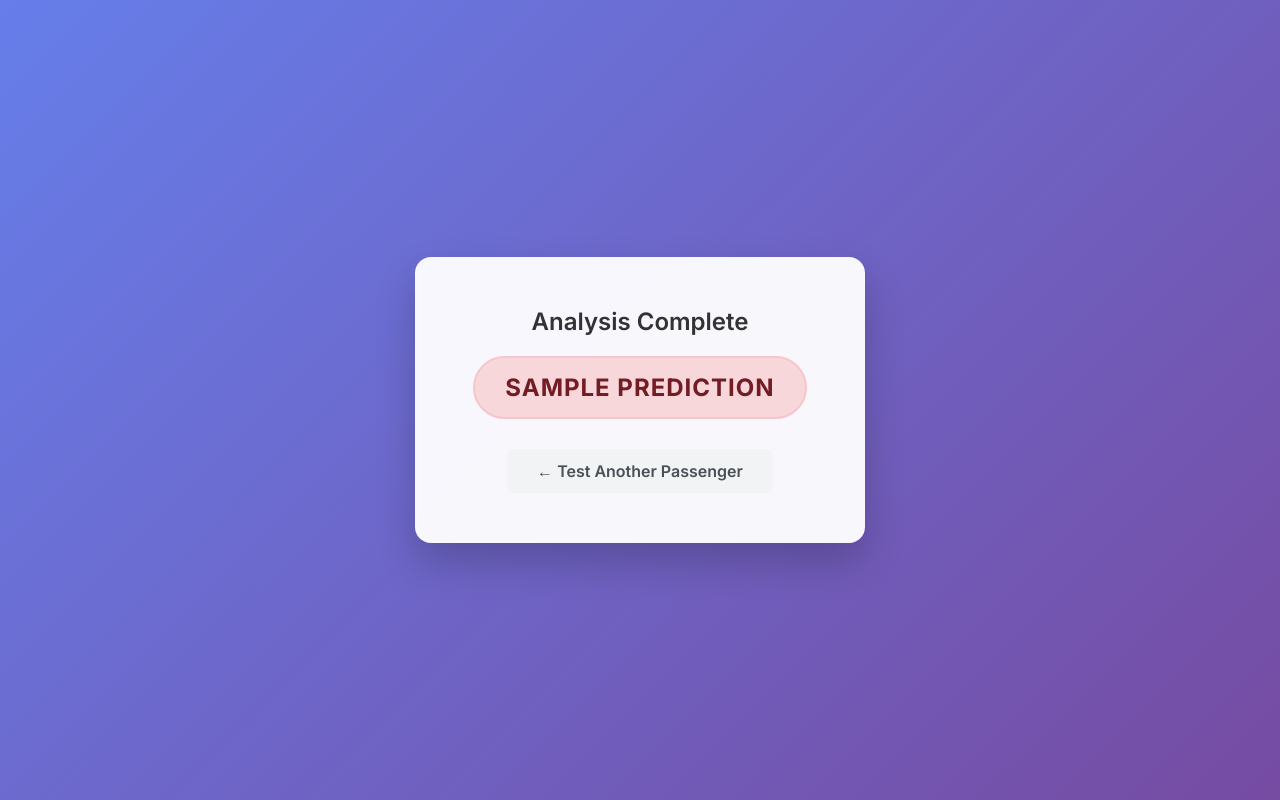
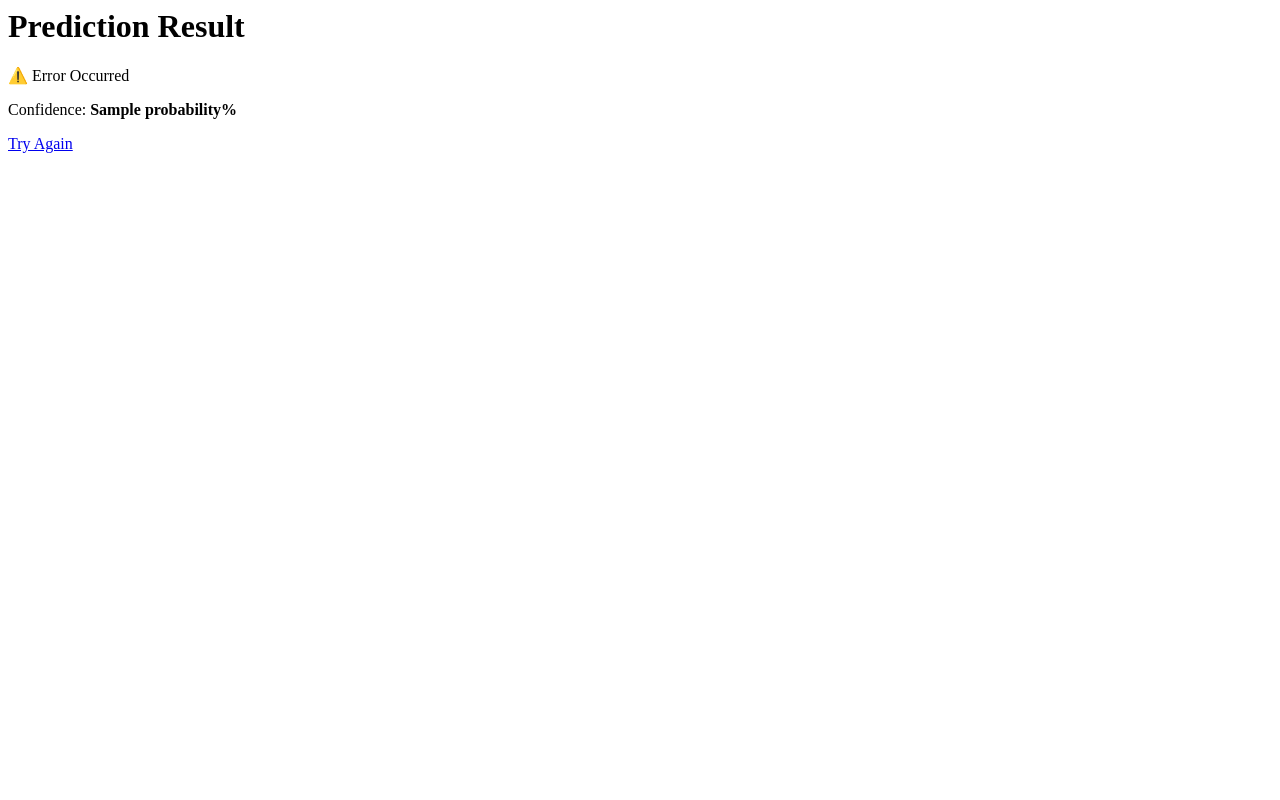
Before and after one commit to omvedani07-glitch/2Ai1__10, a Flask app: template templates/result.html in a window 1280 px wide. Run offline with Flask 3, Linux system fonts and the light colour scheme; the template is opened without the code that fills it: most values are stand-ins (such as "Sample title", 1, 10 or a date in 2020); parts of the project's set-up code (start-up, migrations or seed data) failed here and were passed over.

Commit message:
Update result.html

```diff
--- a/templates/result.html
+++ b/templates/result.html
@@ -1,100 +1,20 @@
-<!DOCTYPE html>
-<html lang="en">
-<head>
-    <meta charset="UTF-8">
-    <meta name="viewport" content="width=device-width, initial-scale=1.0">
-    <title>Prediction Result</title>
-    <link href="https://fonts.googleapis.com/css2?family=Inter:wght@400;500;600;700&display=swap" rel="stylesheet">
-    <style>
-        * {
-            box-sizing: border-box;
-            margin: 0;
-            padding: 0;
-            font-family: 'Inter', sans-serif;
-        }
+<div class="result-box">
+    <h1>Prediction Result</h1>
 
-        body {
-            background: linear-gradient(135deg, #667eea 0%, #764ba2 100%);
-            min-height: 100vh;
-            display: flex;
-            justify-content: center;
-            align-items: center;
-            padding: 20px;
-        }
+    {% if prediction == 1 %}
+        <p class="survived">🎉 Passenger Survived</p>
+    {% elif prediction == 0 %}
+        <p class="not-survived">❌ Passenger Did Not Survive</p>
+    {% else %}
+        <p>⚠️ Error Occurred</p>
+        <p>{{ error }}</p>
+    {% endif %}
 
-        .card {
-            background: rgba(255, 255, 255, 0.95);
-            padding: 50px 40px;
-            border-radius: 16px;
-            box-shadow: 0 20px 40px rgba(0, 0, 0, 0.2);
-            width: 100%;
-            max-width: 450px;
-            text-align: center;
-            backdrop-filter: blur(10px);
-        }
+    {% if probability %}
+        <p style="margin-top:15px;">
+            Confidence: <strong>{{ probability }}%</strong>
+        </p>
+    {% endif %}
 
-        h2 {
-            color: #333;
-            margin-bottom: 20px;
-            font-weight: 600;
-        }
-
-        .result-badge {
-            display: inline-block;
-            padding: 15px 30px;
-            border-radius: 50px;
-            font-size: 24px;
-            font-weight: 700;
-            margin-bottom: 30px;
-            text-transform: uppercase;
-            letter-spacing: 1px;
-        }
-
-        /* Jinja2 logic to change colors based on output */
-        {% if prediction == 'Survived' %}
-            .result-badge {
-                background-color: #d4edda;
-                color: #155724;
-                border: 2px solid #c3e6cb;
-            }
-        {% else %}
-            .result-badge {
-                background-color: #f8d7da;
-                color: #721c24;
-                border: 2px solid #f5c6cb;
-            }
-        {% endif %}
-
-        .btn-back {
-            display: inline-block;
-            padding: 12px 30px;
-            background: #f1f3f5;
-            color: #495057;
-            text-decoration: none;
-            border-radius: 8px;
-            font-weight: 600;
-            transition: all 0.2s ease;
-        }
-
-        .btn-back:hover {
-            background: #e2e6ea;
-            transform: translateY(-2px);
-        }
-    </style>
-</head>
-<body>
-
-    <div class="card">
-        <h2>Analysis Complete</h2>
-
-        <div class="result-badge">
-            {{ prediction }}
-        </div>
-
-        <div>
-            <a href="/" class="btn-back">← Test Another Passenger</a>
-        </div>
-    </div>
-
-</body>
-</html>
+    <a href="/">Try Again</a>
+</div>
```
